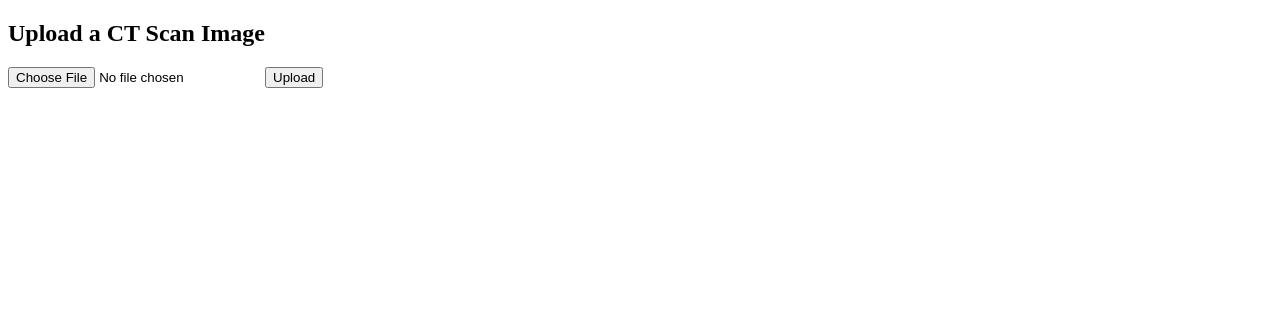
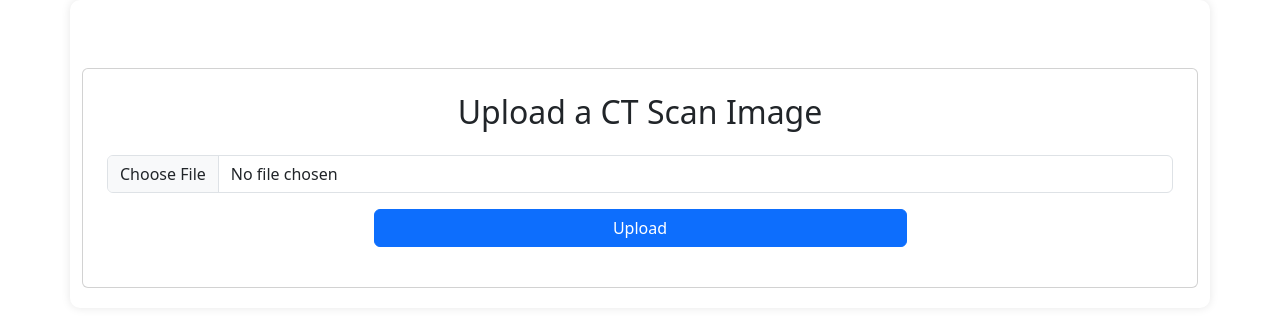
Before and after one commit to Tanyboy3333/pancreatic-cancer-detection, a Flask app: page / in a window 1280 px wide. Shown: the top 327 px of the page. Run offline with Flask 3, Linux system fonts and the light colour scheme.

Commit message:
Update index.html

```diff
--- a/templates/index.html
+++ b/templates/index.html
@@ -4,12 +4,18 @@
     <meta charset="UTF-8">
     <meta name="viewport" content="width=device-width, initial-scale=1.0">
     <title>Cancer Detection</title>
+    <link rel="stylesheet" href="{{ url_for('static', filename='css/styles.css') }}">
+    <script defer src="{{ url_for('static', filename='js/script.js') }}"></script>
+    <link rel="stylesheet" href="https://cdn.jsdelivr.net/npm/bootstrap@5.3.0/dist/css/bootstrap.min.css">
 </head>
-<body>
-    <h2>Upload a CT Scan Image</h2>
-    <form action="/" method="post" enctype="multipart/form-data">
-        <input type="file" name="file" required>
-        <button type="submit">Upload</button>
-    </form>
+<body class="container">
+    <div class="card mt-5 p-4">
+        <h2 class="text-center">Upload a CT Scan Image</h2>
+        <form id="upload-form" action="/" method="post" enctype="multipart/form-data" class="text-center">
+            <input type="file" name="file" id="file-input" required class="form-control my-3">
+            <button type="submit" class="btn btn-primary">Upload</button>
+        </form>
+        <div id="result" class="mt-3 text-center"></div>
+    </div>
 </body>
 </html>
```
